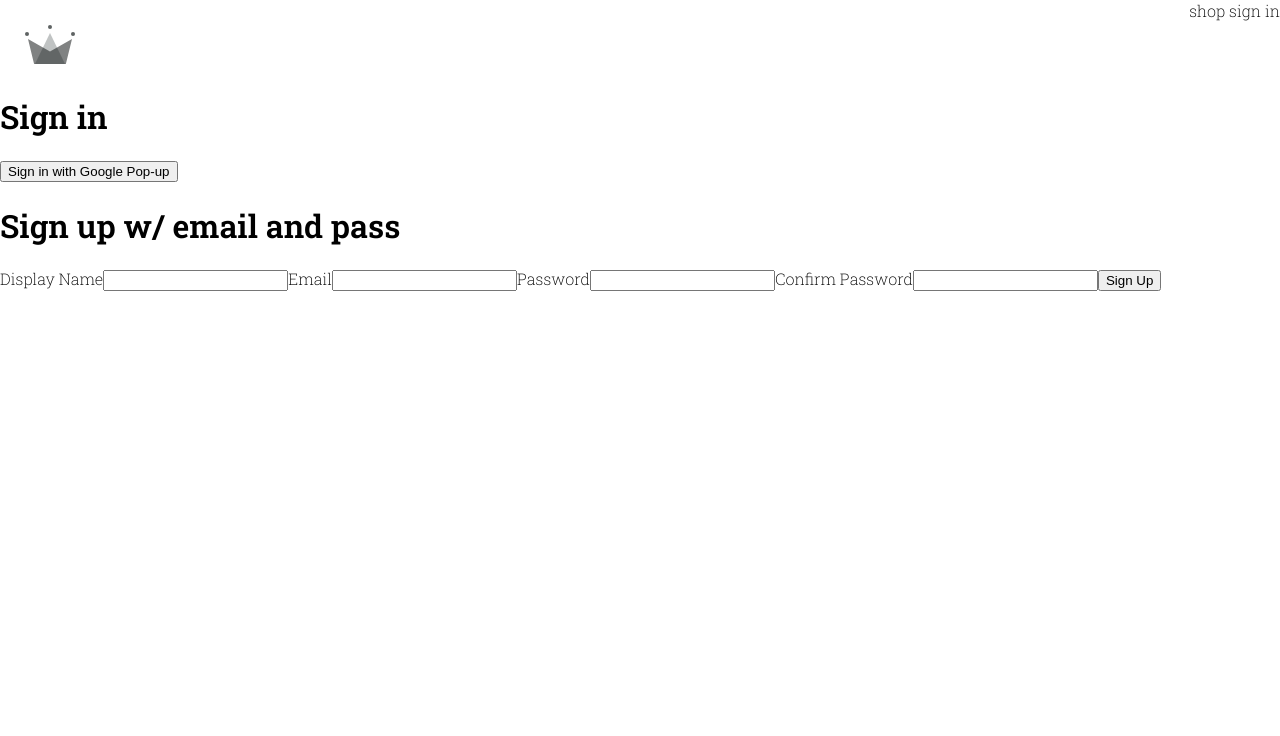
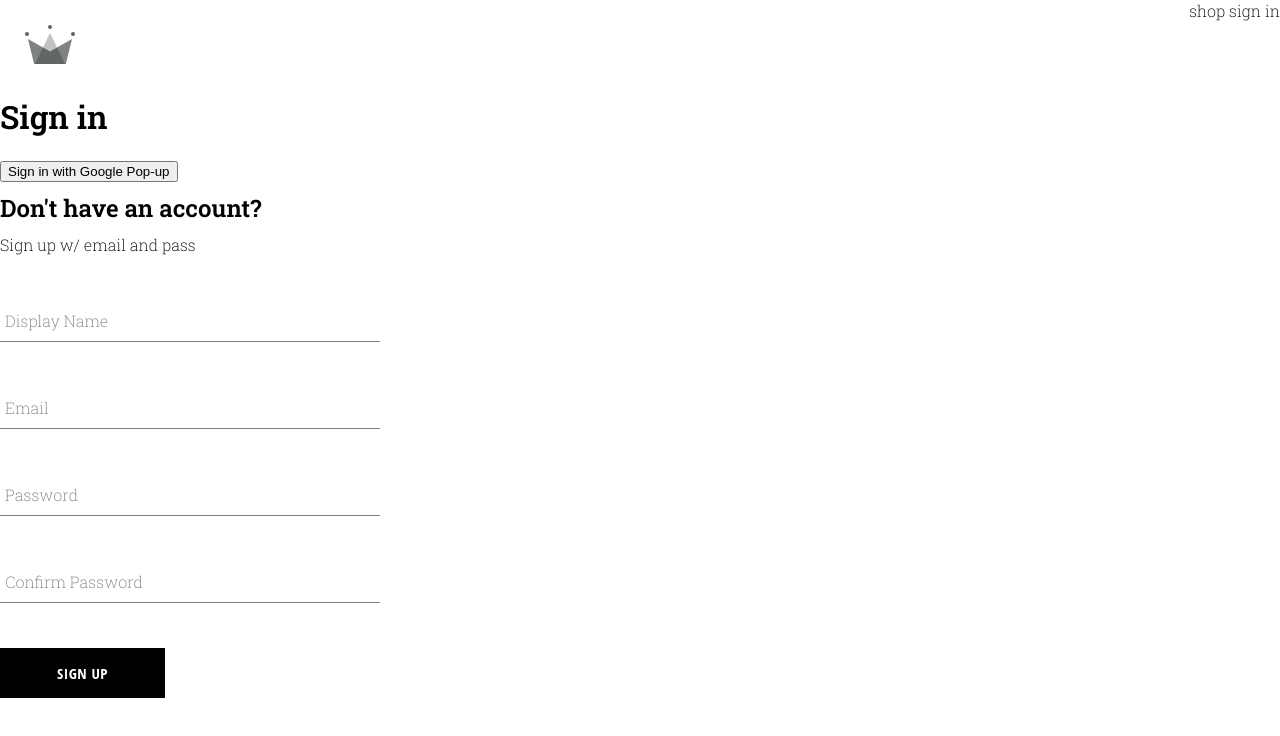
Before and after one commit to DustinG27/Park-City-Skate, a React (Create React App) app: page /sign-in in a window 1280 px wide. Shown: the top 736 px of the page. Built offline with nearby package versions, Linux system fonts and the light colour scheme.

Commit message:
created sign-in component, form input component, and button component

```diff
--- /dev/null
+++ b/src/components/button/button.jsx
@@ -0,0 +1,19 @@
+import './button.style.scss';
+// default button
+// inverted button
+// google sign in
+
+const BUTTON_TYPE_CLASSES = {
+    google: 'google-sign-in',
+    inverted: 'inverted'
+}
+
+const Button = ({ children, buttonType, ...otherProps }) => {
+    return <button className={`button-container ${BUTTON_TYPE_CLASSES[buttonType]}`}
+    {...otherProps}>
+        { children }
+        </button>
+
+}
+
+export default Button;
--- /dev/null
+++ b/src/components/button/button.style.scss
@@ -0,0 +1,46 @@
+.button-container {
+    min-width: 165px;
+    width: auto;
+    height: 50px;
+    letter-spacing: 0.5px;
+    line-height: 50px;
+    padding: 0 35px 0 35px;
+    font-size: 15px;
+    background-color: black;
+    color: white;
+    text-transform: uppercase;
+    font-family: 'Open Sans Condensed';
+    font-weight: bolder;
+    border: none;
+    cursor: pointer;
+    display: flex;
+    justify-content: center;
+
+    &:hover {
+      background-color: white;
+      color: black;
+      border: 1px solid black;
+    }
+
+    &.google-sign-in {
+      background-color: #4285f4;
+      color: white;
+
+      &:hover {
+        background-color: #357ae8;
+        border: none;
+      }
+    }
+
+    &.inverted {
+      background-color: white;
+      color: black;
+      border: 1px solid black;
+
+      &:hover {
+        background-color: black;
+        color: white;
+        border: none;
+      }
+    }
+  }
--- /dev/null
+++ b/src/components/form-input/form-input.jsx
@@ -0,0 +1,17 @@
+import './form-input.style.scss';
+
+const FormInput = ({ label, ...otherProps}) => {
+    return(
+        <div className='group'>
+            <input className='form-input' {...otherProps} />
+            {/* looks if the label exists then renders that label */}
+            {label && (
+            <label className={`${otherProps.value.length ? 'shrink' : ''} form-input-label`}>{label}</label>
+            )}
+
+
+        </div>
+    )
+}
+
+export default FormInput;
--- /dev/null
+++ b/src/components/form-input/form-input.style.scss
@@ -0,0 +1,54 @@
+$sub-color: grey;
+$main-color: black;
+
+@mixin shrinkLabel {
+  top: -14px;
+  font-size: 12px;
+  color: $main-color;
+}
+
+.group {
+  position: relative;
+  margin: 45px 0;
+
+  .form-input {
+    background: none;
+    background-color: white;
+    color: $sub-color;
+    font-size: 18px;
+    padding: 10px 10px 10px 5px;
+    display: block;
+    width: 100%;
+    border: none;
+    border-radius: 0;
+    border-bottom: 1px solid $sub-color;
+    margin: 25px 0;
+
+    &:focus {
+      outline: none;
+    }
+
+    &:focus ~ .form-input-label {
+      @include shrinkLabel();
+    }
+  }
+
+  input[type='password'] {
+    letter-spacing: 0.3em;
+  }
+
+  .form-input-label {
+    color: $sub-color;
+    font-size: 16px;
+    font-weight: normal;
+    position: absolute;
+    pointer-events: none;
+    left: 5px;
+    top: 10px;
+    transition: 300ms ease all;
+
+    &.shrink {
+      @include shrinkLabel();
+    }
+  }
+}
--- a/src/components/sign-up-form/sign-up-form.jsx
+++ b/src/components/sign-up-form/sign-up-form.jsx
@@ -1,5 +1,8 @@
 import { useState } from 'react';
-import { createAuthUserWithEmailAndPassword } from '../../utilities/firebase/firebase';
+import FormInput from '../form-input/form-input';
+import { createAuthUserWithEmailAndPassword, createUserDocumentFromAuth } from '../../utilities/firebase/firebase';
+import Button from '../button/button';
+import './sign-up-form.style.scss';
 
 // default object to hold form events
 const defaultFormFields = {
@@ -18,12 +21,29 @@
 
     console.log(formFields);
 
+    const resetFormFields = () => {
+        setFormFields(defaultFormFields);
+    }
+
     const handleSubmit = async (event) => {
         event.preventDefault();
-        const { user } = await createAuthUserWithEmailAndPassword();
+        // password alert check
+        if(password !== confirmPassword) {
+            alert("Passwords do not match.");
+            return;
+        }
+        try {
+            const { user } = await createAuthUserWithEmailAndPassword(email, password);
+            await createUserDocumentFromAuth(user, {displayName});
+            resetFormFields();
+        } catch(error) {
+            if(error.code === 'auth/email-already-in-use') {
+                alert("Cannot create user, email in use,");
+            }
+            console.log("User creation error:" + error);
+        }
+    }
 
-
-    }
     // on change handler for every object
     const handleChange = (event) => {
         // event.target gives everything in the corresponding input fields
@@ -35,21 +55,22 @@
 
 
     return (
-        <div>
-            <h1>Sign up w/ email and pass</h1>
-            <form onSubmit={() => {}}>
-                <label>Display Name</label>
-                <input type='text' required onChange={handleChange} name='displayName' value={displayName}/>
+        <div className='sign-up-container'>
+            <h2>Don't have an account?</h2>
+            <span>Sign up w/ email and pass</span>
+            <form onSubmit={handleSubmit}>
 
-                <label>Email</label>
-                <input type='email' required onChange={handleChange} name='email' value={email}/>
+                <FormInput label='Display Name' type='text' required onChange={handleChange} name='displayName' value={displayName}/>
 
-                <label>Password</label>
-                <input type='password' required onChange={handleChange} name='password' value={password}/>
 
-                <label>Confirm Password</label>
-                <input type='password' required onChange={handleChange} name='confirmPassword' value={confirmPassword}/>
-                <button type='submit'>Sign Up</button>
+                <FormInput label='Email' type='email' required onChange={handleChange} name='email' value={email}/>
+
+
+                <FormInput label='Password' type='password' required onChange={handleChange} name='password' value={password}/>
+
+
+                <FormInput label='Confirm Password' type='password' required onChange={handleChange} name='confirmPassword' value={confirmPassword}/>
+                <Button type='submit'>Sign Up</Button>
             </form>
         </div>
     )
--- /dev/null
+++ b/src/components/sign-up-form/sign-up-form.style.scss
@@ -0,0 +1,9 @@
+.sign-up-container {
+    display: flex;
+    flex-direction: column;
+    width: 380px;
+
+    h2 {
+        margin: 10px 0;
+    }
+}
--- a/src/utilities/firebase/firebase.js
+++ b/src/utilities/firebase/firebase.js
@@ -31,7 +31,7 @@
 export const db = getFirestore();
 
 // creating authentication and storage for authusers
-export const createUserDocumentFromAuth = async (userAuth) => {
+export const createUserDocumentFromAuth = async (userAuth, additionalInformation={}) => {
    // getting the document reference inside of the database under the user collection with the userauth
     const userDocRef = doc(db, 'users', userAuth.uid);
     console.log(userDocRef);
@@ -47,7 +47,7 @@
         const createdAt = new Date();
 
         try {
-            await setDoc(userDocRef, { displayName, email, createdAt });
+            await setDoc(userDocRef, { displayName, email, createdAt, ...additionalInformation });
         } catch (error) {
             console.log('error creating the user', error.message);
         }
```
Also changed, not shown: src/components/sign-up-form/delete.js (added, +27 -0 lines).
